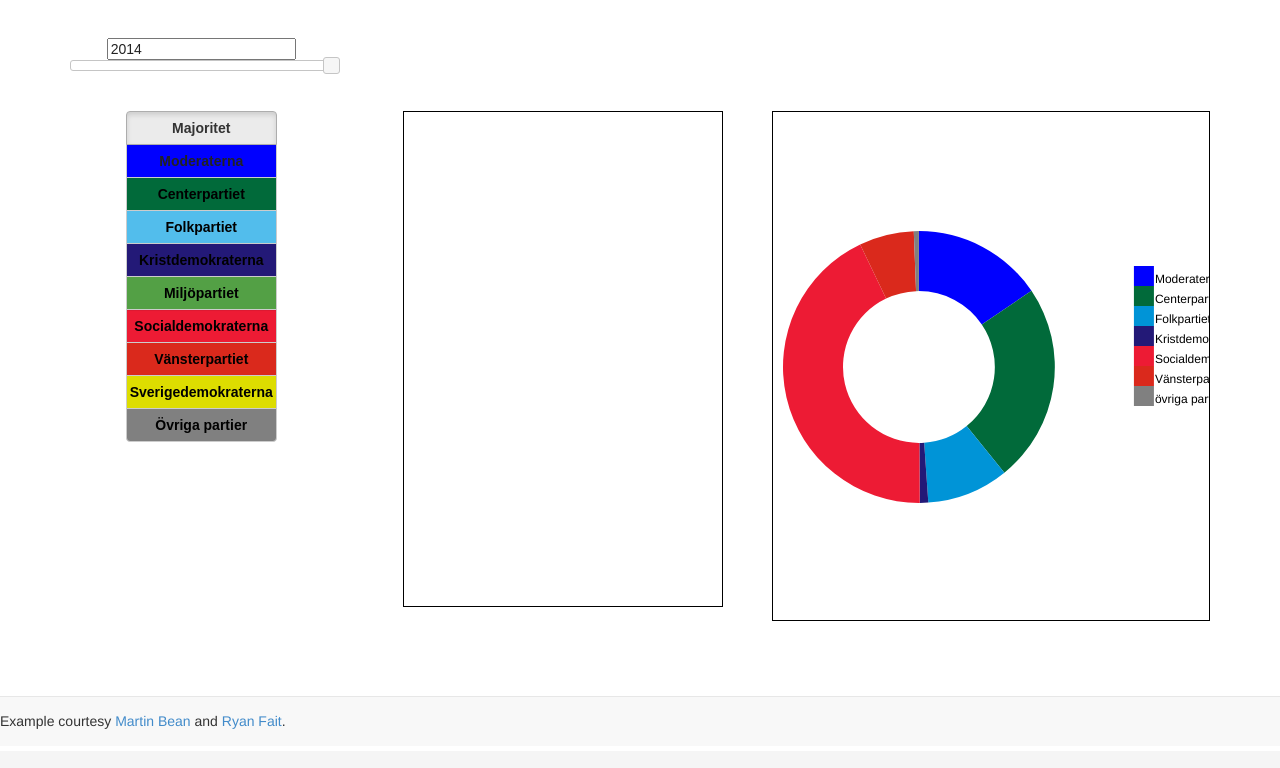
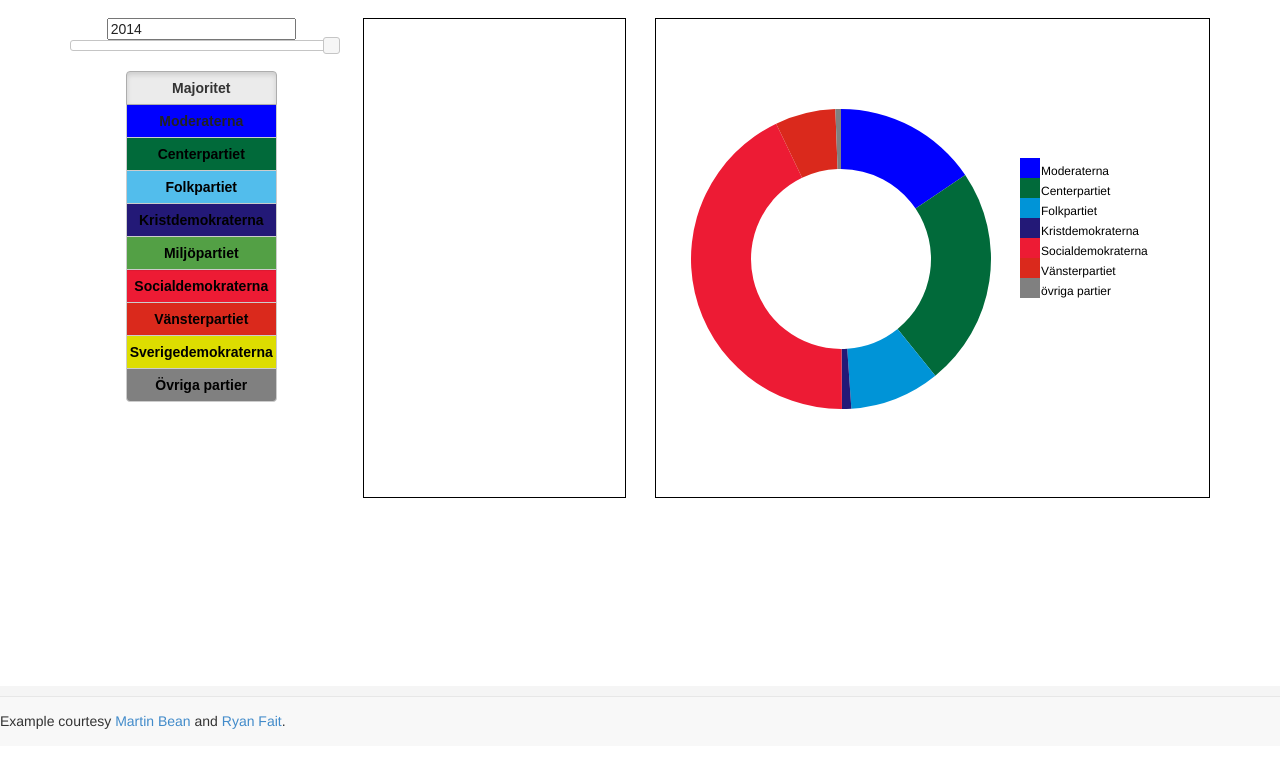
Before and after one commit to chren574/Infovis-population, a plain HTML site: page index.html in a window 1280 px wide. Shown: the part 54-822 px from the top of the page. Drawn offline with nearby package versions, Linux system fonts and the light colour scheme; no server answers.

Commit message:
Updated design. When a municipity is in the placeholder and the miningbutton is pressed, the placeholder is choosen

```diff
--- a/index.html
+++ b/index.html
@@ -45,21 +45,13 @@
                 </nav>
                 <!-- row 1 end -->
             </div>
-            <br>
             <!-- row 2 start -->
-            <div class="row">
+            <div class="row vertical-align">
                 <div class="col-xs-5 col-md-3" align="center">
                     <input type="text" id="currYear" value="2014" align="center" />
                     <div id="year"></div>
-                    <br>
-                    <br>
-                </div>
-                <!-- row 3 end -->
-            </div>
-            <!-- row 3 start -->
-            <div class="row vertical-align">
-                <div class="col-xs-5 col-md-3" align="center">
-                    <div class="btn-group-vertical" role="group" align="center" style="height:80vh;" id="party">
+                    </br>
+                    <div class="btn-group-vertical" role="group" style="height:60vh" align="center" id="party">
                         <button type="button" class="btn btn-default blue active" value="All">Majoritet</button>
                         <button type="button" class="btn btn-mod" value="Moderaterna">Moderaterna</button>
                         <button type="button" class="btn btn-cent" value="Centerpartiet">Centerpartiet</button>
@@ -72,13 +64,13 @@
                         <button type="button" class="btn btn-ovr" value="övriga partier">Övriga partier</button>
                     </div>
                 </div>
-                <div class="col-xs-7 col-md-3" align="center">
-                    <div id="map" style="height: 80vh;width:50vh"></div>
+                <div class="col-xs-7 col-md-3">
+                    <div id="map"></div>
                 </div>
-                <div class="col-xs-12 col-md-6" align="right">
-                    <div id="donut" style="height:80vh;"></div>
+                <div class="col-xs-12 col-md-6">
+                    <div id="donut"></div>
                 </div>
-                <!-- row 3 end -->
+                <!-- row 2 end -->
             </div>
             <!-- container end -->
         </div>
@@ -188,6 +180,11 @@
 
         //Get
         var str = $('#searchfield').val();
+        if (str.trim() || str == "Municipality") {
+            var str = $('#searchfield').val();
+        } else {
+            var str = $("#searchfield").attr("placeholder");
+        }
 
         //Set
         $('#searchfield').val('');
--- a/js/donut.js
+++ b/js/donut.js
@@ -1,12 +1,12 @@
 function donut(data) {
 
     var donutDiv = $("#donut");
+var partyDiv = $("#party");
+    var scaleDiv = 1;
 
-    var scaleDiv = 0.85;
-
-    var margin = { top: 20, right: 20, bottom: 20, left: 20 },
+    var margin = { top: 0, right: 0, bottom: 0, left: 0 },
         width = donutDiv.width() - margin.right - margin.left,
-        height = donutDiv.height() - margin.top - margin.bottom;
+        height = partyDiv.height() - margin.top - margin.bottom;
 
     width = width * scaleDiv;
     height = height * scaleDiv;
@@ -79,7 +79,7 @@ function donut(data) {
             .attr('transform', function(d, i) {
                 var height = legendRectSize + legendSpacing;
                 var offset = height * color.size / 2;
-                var horz = 12 * legendRectSize;
+                var horz = 10 * legendRectSize;
                 var vert = i * height - offset;
                 return 'translate(' + horz + ',' + vert + ')';
             });
--- a/js/main.js
+++ b/js/main.js
@@ -20,8 +20,6 @@ d3.csv("data/Swedish_Election.csv", function(data) {
 
     map1 = new map(data);
     donut1 = new donut(data);
-
-
 
 
     // Array for autocomplete
--- a/js/map.js
+++ b/js/map.js
@@ -2,8 +2,8 @@ function map(data) {
 
     // Global variable
     CURRMUN = "Upplands Väsby";
-
-    var scaleDiv = 0.80;
+var partyDiv = $("#party");
+    var scaleDiv = 1;
 
     var zoom = d3.behavior.zoom()
         .scaleExtent([1, 8])
@@ -11,10 +11,10 @@ function map(data) {
 
     var mapDiv = $("#map");
 
-    var margin = { top: 10, right: 0, bottom: 10, left: 0 },
+    var margin = { top: 0, right: 0, bottom: 0, left: 0 },
         width = mapDiv.width() - margin.right - margin.left,
-        height = mapDiv.height() - margin.top - margin.bottom;
-
+        height = partyDiv.height() - margin.top - margin.bottom;
+//height = 200;
     //initialize tooltip
     var tooltip = d3.select("body").append("div")
         .attr("class", "tooltip")
```
Also changed, not shown: css/map.css (line endings or trailing spaces).
